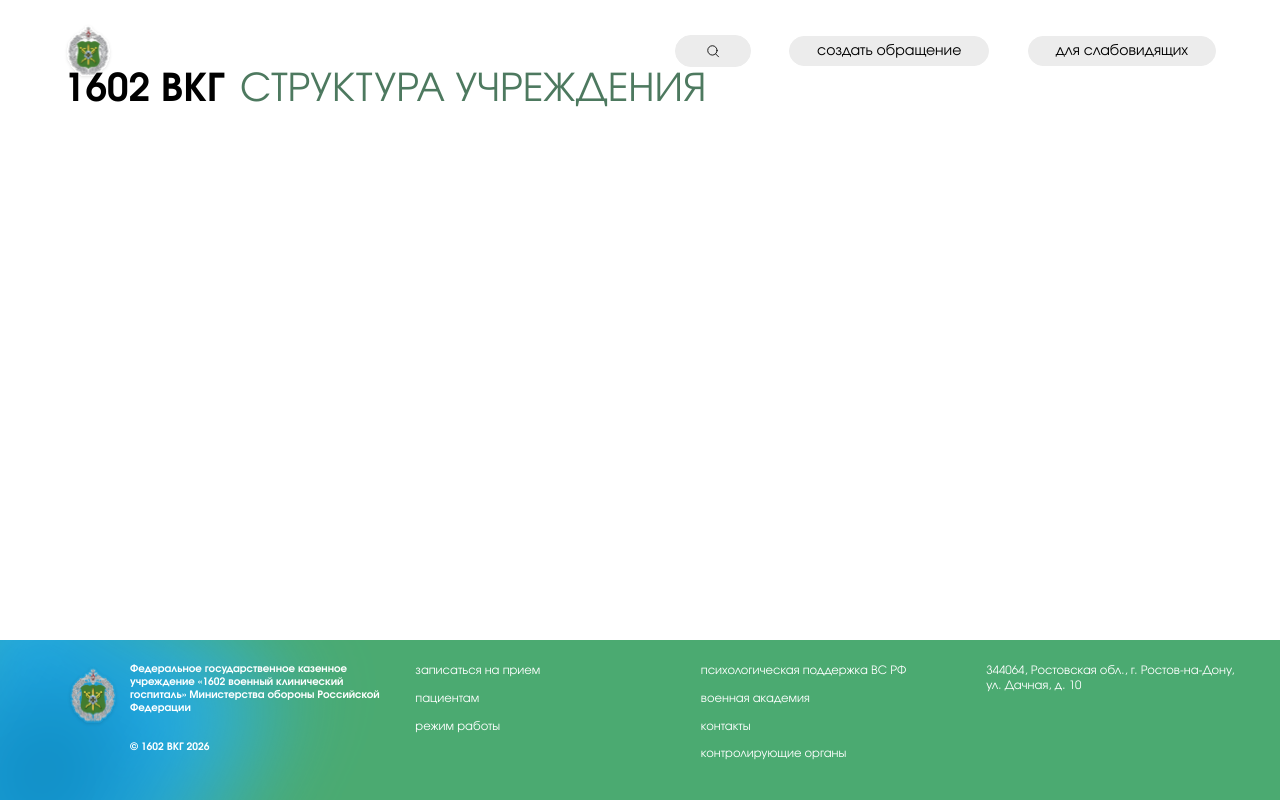
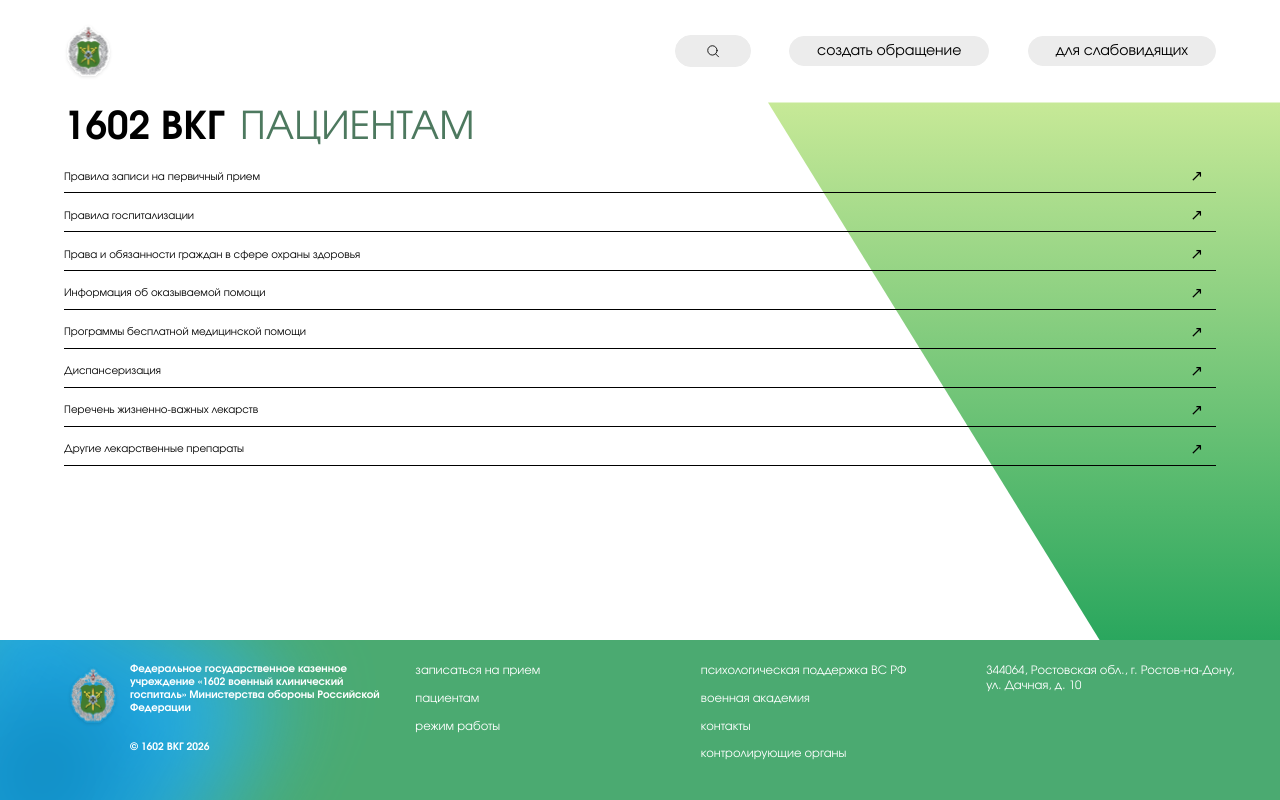
Before and after one commit to jestyrn-del/Hospital-website, a React (Vite) app: page /structure in a window 1280 px wide. Built offline with nearby package versions, Linux system fonts and the light colour scheme.

Commit message:
Structure-page: fix

```diff
--- a/src/pages/Patients/Patients.css
+++ b/src/pages/Patients/Patients.css
@@ -47,7 +47,7 @@
     pointer-events: none;
 }
 
-.paid-title {
+.patients-title-green {
     display: flex;
     align-items: baseline;
 
@@ -59,7 +59,7 @@
     text-transform: uppercase;
 }
 
-.paid-title-green {
+.patients-title-green {
     color: #4D795F;
     font-weight: 400;
 }
--- a/src/pages/Patients/Patients.tsx
+++ b/src/pages/Patients/Patients.tsx
@@ -59,9 +59,9 @@ export function Patients() {
       <section className="container patients-content">
         <div className="patients-decoration" aria-hidden="true" />
 
-        <h1 className="paid-title">
+        <h1 className="patients-title-green">
             <span>1602 ВКГ</span>
-            <span className="paid-title-green">пациентам</span>
+            <span className="patients-title-green">пациентам</span>
         </h1>
 
         <div className="patients-links">
--- a/src/pages/Structure/Structure.css
+++ b/src/pages/Structure/Structure.css
@@ -0,0 +1,175 @@
+.structure-page {
+    position: relative;
+    isolation: isolate;
+
+    padding: 8% 0;
+    width: 100%;
+
+    box-sizing: border-box;
+}
+
+.structure-page *, .structure-page *::before, .structure-page *::after {
+    box-sizing: border-box;
+}
+
+.structure-content {
+    position: relative;
+    z-index: 1;
+
+    width: 100%;
+
+    margin: 0 auto;
+}
+
+.structure-decoration {
+    position: absolute;
+    z-index: -1;
+
+    top: 0;
+    right: -5vw;
+
+    width: 40vw;
+    height: 160%;
+
+    background: linear-gradient(
+    180deg,
+    #C7E997 0%,
+    #1DA159 100%
+    );
+
+    clip-path: polygon(
+        0 0,
+        100% 0,
+        100% 100%,
+        70% 100%
+    );
+
+    pointer-events: none;
+}
+
+.structure-title {
+    display: flex;
+    align-items: baseline;
+
+    gap: 0 1.2vw;
+    margin: 0;
+
+    font-size: 3vw;
+
+    text-transform: uppercase;
+}
+
+.structure-title-green {
+    color: #4D795F;
+    font-weight: 400;
+}
+
+.patients-links {
+    display: flex;
+    flex-direction: column;
+
+    margin: 0;
+
+    width: 100%;
+}
+
+.patients-item {
+    width: 100%;
+    border-bottom: 1px solid #000000;
+    transition: border-color 0.35s ease;
+}
+
+.patients-item:not(.patients-item--open) .patients-link:hover {
+    color: #4D795F;
+}
+
+.patients-item--open {
+    border-color: #000000;
+    transition: 0.3s ease;
+}
+
+.patients-item--open .patients-link {
+    color: #4D795F;
+    font-weight: 700;
+    transition: 0.3s ease;
+}
+
+.patients-item--open .patients-link-arrow {
+    transform: rotate(90deg);
+}
+
+.patients-link {
+    display: flex;
+    align-items: center;
+    justify-content: space-between;
+
+    width: 100%;
+    padding: 1vw 1vw 0.4vw 0;
+
+    border: 0;
+    background: transparent;
+    color: #000000;
+
+    font-size: 0.8vw;
+    font-weight: 400;
+    text-align: left;
+
+    cursor: pointer;
+
+    transition:
+        color 0.35s ease,
+        font-weight 0.35s ease;
+}
+
+.patients-link-arrow {
+    flex-shrink: 0;
+    display: inline-block;
+    font-size: 1.2vw;
+    transform: rotate(0deg);
+    transition: 0.3s ease;
+}
+
+.patients-description {
+    display: grid;
+    grid-template-rows: 0fr;
+
+    color: #4D795F;
+    font-size: 0.8vw;
+    line-height: 1.6;
+
+    opacity: 0;
+    visibility: hidden;
+
+    transition:
+        grid-template-rows 0.35s ease,
+        opacity 0.25s ease,
+        visibility 0.35s ease;
+}
+
+.patients-item--open .patients-description {
+    grid-template-rows: 1fr;
+    opacity: 1;
+    visibility: visible;
+}
+
+.patients-description p {
+    min-height: 0;
+    overflow: hidden;
+
+    margin: 0;
+    padding-bottom: 0;
+
+    transition: padding-bottom 0.35s ease;
+}
+
+.patients-item--open .patients-description p {
+    padding-bottom: 2vh;
+}
+
+.patients-link:hover .patients-link-arrow {
+    transform: translate(0.4vw, -0.4vw);
+}
+
+.patients-item--open .patients-link:hover .patients-link-arrow {
+    transform: rotate(90deg) translate(0.4vw, -0.4vw);
+}
--- a/src/pages/Structure/Structure.tsx
+++ b/src/pages/Structure/Structure.tsx
@@ -1,12 +1,94 @@
+
+import { useState } from 'react';
+import './Structure.css';
+
+const patientLinks = [
+  {
+    title: 'Правила записи на первичный прием',
+    description:
+      'Здесь размещается подробная информация о порядке записи на первичный прием, необходимых документах и способах записи.',
+  },
+  {
+    title: 'Правила госпитализации',
+    description:
+      'Здесь размещается информация о порядке госпитализации, необходимых документах и подготовке к поступлению в стационар.',
+  },
+  {
+    title: 'Права и обязанности граждан в сфере охраны здоровья',
+    description:
+      'Здесь размещается информация о правах и обязанностях граждан в сфере охраны здоровья.',
+  },
+  {
+    title: 'Информация об оказываемой помощи',
+    description:
+      'Здесь размещается подробная информация о видах медицинской помощи, оказываемой госпиталем.',
+  },
+  {
+    title: 'Программы бесплатной медицинской помощи',
+    description:
+      'Здесь размещается информация о программах бесплатного оказания медицинской помощи и условиях её получения.',
+  },
+  {
+    title: 'Диспансеризация',
+    description:
+      'Здесь размещается информация о порядке прохождения диспансеризации и профилактических обследований.',
+  },
+  {
+    title: 'Перечень жизненно-важных лекарств',
+    description:
+      'Здесь размещается актуальный перечень жизненно необходимых и важнейших лекарственных препаратов.',
+  },
+  {
+    title: 'Другие лекарственные препараты',
+    description:
+      'Здесь размещается дополнительная информация о лекарственных препаратах.',
+  },
+];
+
 export function Structure() {
+  const [openIndex, setOpenIndex] = useState<number | null>(null);
+
+  const toggleItem = (index: number) => {
+    setOpenIndex((currentIndex) =>
+      currentIndex === index ? null : index
+    );
+  };
+
   return (
-      <section className="section">
-        <div className="container">
-            <h1 className="paid-title">
-                <span>1602 ВКГ</span>
-                <span className="paid-title-green">структура учреждения</span>
-            </h1>
+    <div className='structure-page'>
+      <section className="container structure-content">
+        <div className="structure-decoration" aria-hidden="true" />
+
+        <h1 className="structure-title">
+            <span>1602 ВКГ</span>
+            <span className="structure-title-green">пациентам</span>
+        </h1>
+
+        <div className='structure-branches'>
+
+        </div>
+
+        <div className="patients-links">
+          {
+            patientLinks.map((item, index) => {
+              const isOpen = openIndex === index;
+              const contentId = `patients-content-${index}`;
+
+              return (
+                <div className={`patients-item${isOpen ? ' patients-item--open' : ''}`} key={item.title}>
+                  <button className="patients-link" type="button" aria-expanded={isOpen} aria-controls={contentId} onClick={() => toggleItem(index)}>
+                    <span className="patients-link-text">{item.title}</span>
+                    <span className="patients-link-arrow" aria-hidden="true">↗</span>
+                  </button>
+
+                  <div className="patients-description" id={contentId} aria-hidden={!isOpen}>
+                    <p>{item.description}</p>
+                  </div>
+                </div>
+              );
+          })}
         </div>
       </section>
+    </div>
   );
 }
```
